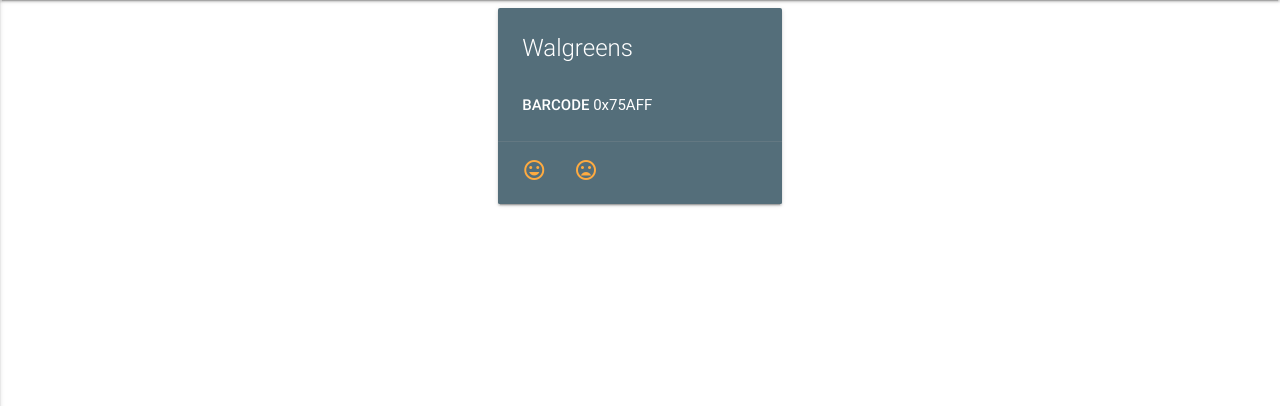
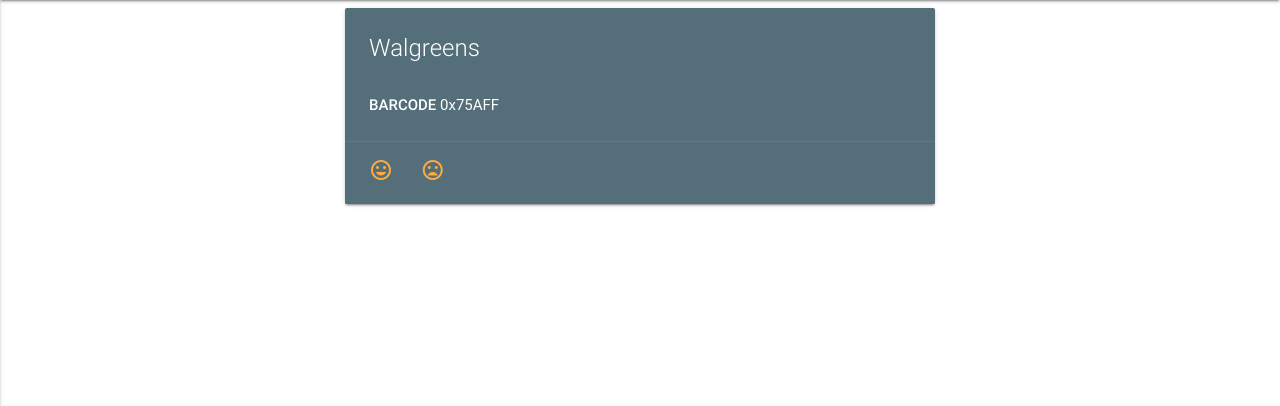
Before and after one commit to NYC2015/team-8, a Django app: template templates/feed_the_children/food.html in a window 1280 px wide. Shown: the part 64-470 px from the top of the page. Run offline with Django 3.2, Linux system fonts and the light colour scheme; the template is opened without the code that fills it: values that come from a table or form of the project are taken from there, others are empty; data comes from the database, SQL or seed files in the repository; some libraries are stand-ins or nearby versions; some web fonts are replaced.

Commit message:
Add fix for food page

```diff
--- a/templates/feed_the_children/food.html
+++ b/templates/feed_the_children/food.html
@@ -11,7 +11,7 @@
 {% endblock %}
 {% block content %}
       <div class="row">
-        <div class="col s4 offset-s4">
+        <div class="col s8 offset-s2">
           <div class="card blue-grey darken-1">
             <div class="card-content white-text">
               <span class="card-title">{{ store }}</span>
```
